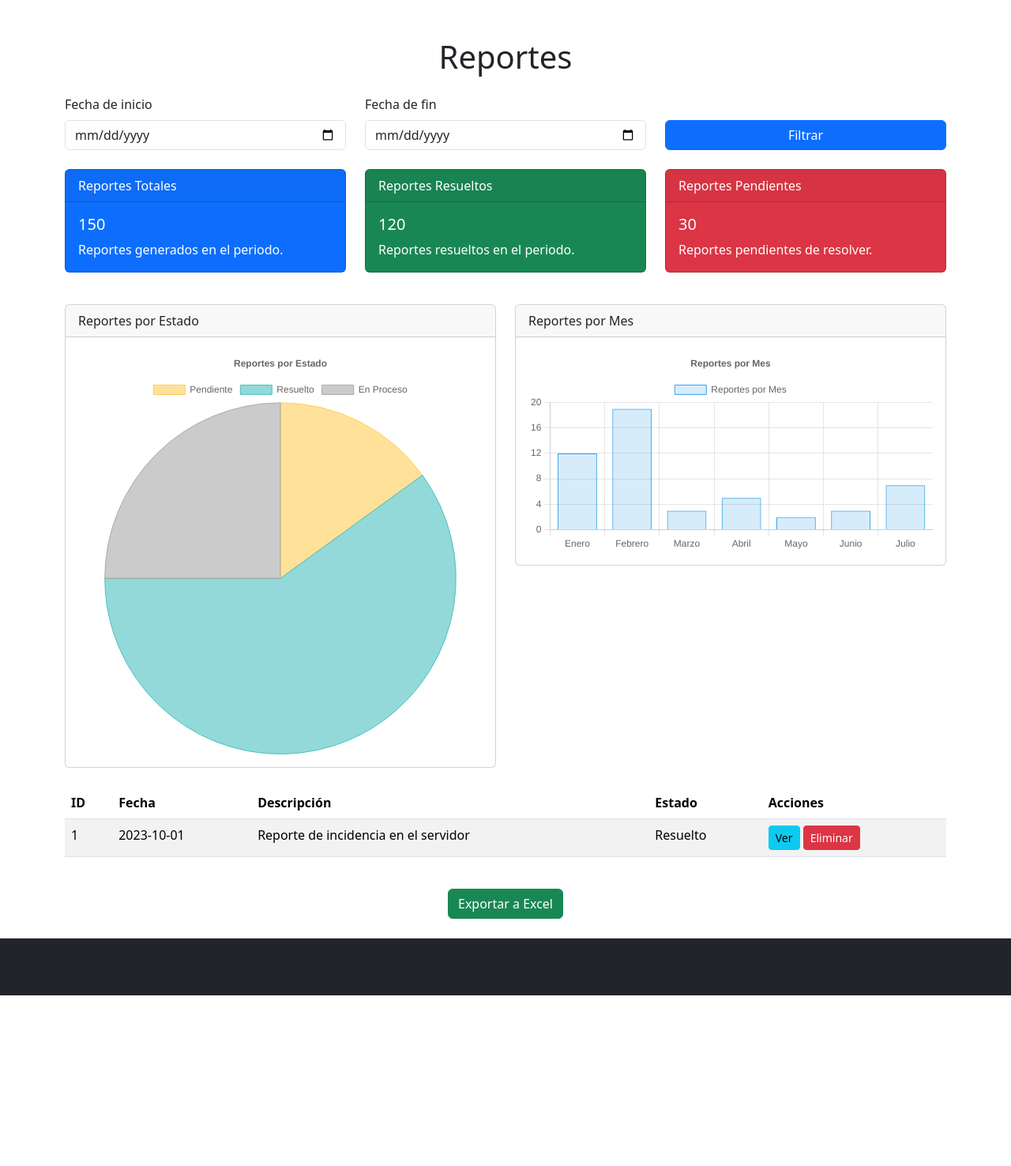
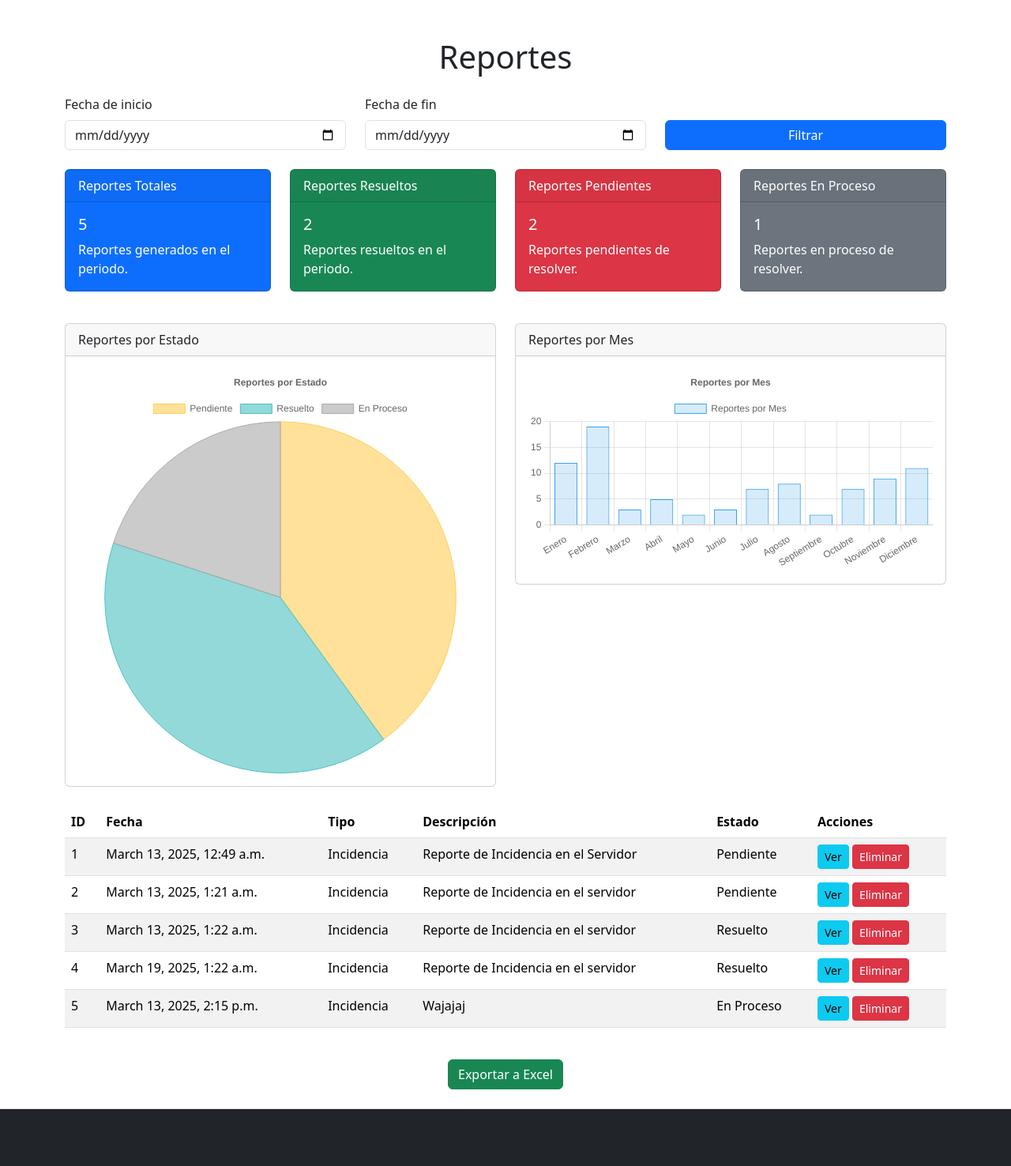
Before and after one commit to SatellitexOT12/ProyectoMantenimientoUCI, a Django app: page /reportes/ in a window 1280 px wide. Shown: the part 96-1572 px from the top of the page at 79% size. Before the commit the page ends 1356 px from the top, so only its background shows below. Run offline with Django 5.2, Linux system fonts and the light colour scheme; data comes from the database, SQL or seed files in the repository; both versions use the stored data as it was after the commit; some libraries are stand-ins or nearby versions.

Commit message:
Implementada Funcionalidad en la pagina reporte a las tarjetas y a el grafico de pastel

```diff
--- a/web_mantenimiento_uci/usuarios/admin.py
+++ b/web_mantenimiento_uci/usuarios/admin.py
@@ -1,5 +1,5 @@
 from django.contrib import admin
-from .models import Incidencia , Material
+from .models import Incidencia , Material , Reporte
 
 
 # Register your models here.
@@ -10,5 +10,9 @@ class IncidenciaAdmin(admin.ModelAdmin):
 class MaterialAdmin(admin.ModelAdmin):
     list_display =("id","nombre","tipo","cantidad")
 
+class ReporteAdmin(admin.ModelAdmin):
+    list_display =("id","tipo","fecha","descripcion","estado","reporte_incidencia","reporte_material")
+
 admin.site.register(Incidencia,IncidenciaAdmin)
 admin.site.register(Material,MaterialAdmin)
+admin.site.register(Reporte,ReporteAdmin)
--- a/web_mantenimiento_uci/usuarios/models.py
+++ b/web_mantenimiento_uci/usuarios/models.py
@@ -47,3 +47,30 @@ class Material(models.Model):
     nombre = models.CharField(max_length=100)
     tipo=models.CharField(max_length=100)
     cantidad=models.IntegerField()
+
+
+class Reporte(models.Model):
+
+
+
+    fecha = models.DateTimeField()
+    descripcion = models.TextField()
+    estado = models.CharField(max_length=50,blank=True)
+
+    reporte_incidencia = models.ForeignKey(Incidencia,on_delete=models.CASCADE,null=True, blank=True)
+    reporte_material = models.ForeignKey(Material,on_delete=models.CASCADE,null=True, blank=True)
+
+
+    def save(self, *args, **kwargs):
+        self.estado = self.reporte_incidencia.estado
+        super().save(*args, **kwargs)
+
+
+    @property
+    def tipo(self):
+        if self.reporte_incidencia is not None:
+            return "Incidencia"
+        elif self.reporte_material is not None:
+            return "Material"
+        else:
+            return "Sin tipo"
--- a/web_mantenimiento_uci/usuarios/templates/all_reportes.html
+++ b/web_mantenimiento_uci/usuarios/templates/all_reportes.html
@@ -26,30 +26,40 @@
 
     <!-- Tarjetas de Resumen -->
     <div class="row mb-4">
-        <div class="col-md-4">
+        <div class="col-md-3">
             <div class="card text-white bg-primary mb-3">
                 <div class="card-header">Reportes Totales</div>
                 <div class="card-body">
-                    <h5 class="card-title">150</h5>
+                    <h5 class="card-title">{{totalReportes}}</h5>
                     <p class="card-text">Reportes generados en el periodo.</p>
                 </div>
             </div>
         </div>
-        <div class="col-md-4">
+        <div class="col-md-3">
             <div class="card text-white bg-success mb-3">
                 <div class="card-header">Reportes Resueltos</div>
                 <div class="card-body">
-                    <h5 class="card-title">120</h5>
+                    <h5 class="card-title">{{reporte_resuelto}}</h5>
                     <p class="card-text">Reportes resueltos en el periodo.</p>
                 </div>
             </div>
         </div>
-        <div class="col-md-4">
+        <div class="col-md-3">
             <div class="card text-white bg-danger mb-3">
                 <div class="card-header">Reportes Pendientes</div>
                 <div class="card-body">
-                    <h5 class="card-title">30</h5>
+                    <h5 class="card-title">{{reporte_pendiente}}</h5>
                     <p class="card-text">Reportes pendientes de resolver.</p>
+                </div>
+            </div>
+        </div>
+
+        <div class="col-md-3">
+            <div class="card text-white bg-secondary mb-3">
+                <div class="card-header">Reportes En Proceso</div>
+                <div class="card-body">
+                    <h5 class="card-title">{{reporte_enProceso}}</h5>
+                    <p class="card-text">Reportes en proceso de resolver.</p>
                 </div>
             </div>
         </div>
@@ -82,22 +92,28 @@
                 <tr>
                     <th>ID</th>
                     <th>Fecha</th>
+                    <th>Tipo</th>
                     <th>Descripción</th>
                     <th>Estado</th>
                     <th>Acciones</th>
                 </tr>
             </thead>
             <tbody>
+
+                {% for x in tableReporte %}
                 <tr>
-                    <td>1</td>
-                    <td>2023-10-01</td>
-                    <td>Reporte de incidencia en el servidor</td>
-                    <td>Resuelto</td>
+                    <td>{{x.id}}</td>
+                    <td>{{x.fecha}}</td>
+                    <td>{{x.tipo}}</td>
+                    <td>{{x.descripcion}}</td>
+                    <td>{{x.reporte_incidencia.get_estado_display}}</td>
                     <td>
                         <button class="btn btn-sm btn-info">Ver</button>
                         <button class="btn btn-sm btn-danger">Eliminar</button>
                     </td>
                 </tr>
+
+                {%endfor%}
                 <!-- Más filas aquí -->
             </tbody>
         </table>
@@ -120,7 +136,7 @@
             labels: ['Pendiente', 'Resuelto', 'En Proceso'], // Etiquetas para cada estado
             datasets: [{
                 label: 'Reportes por Estado',
-                data: [30, 120, 50], // Datos dinámicos (ejemplo: 30 pendientes, 120 resueltos, 50 en proceso)
+                data: [{{reporte_pendiente}}, {{reporte_resuelto}}, {{reporte_enProceso}}], // Datos dinámicos (ejemplo: 30 pendientes, 120 resueltos, 50 en proceso)
                 backgroundColor: [
                     'rgba(255, 205, 86, 0.6)', // Amarillo para Pendiente
                     'rgba(75, 192, 192, 0.6)', // Verde para Resuelto
@@ -153,10 +169,10 @@
     var mesChart = new Chart(ctxMes, {
         type: 'bar',
         data: {
-            labels: ['Enero', 'Febrero', 'Marzo', 'Abril', 'Mayo', 'Junio', 'Julio'],
+            labels: ['Enero', 'Febrero', 'Marzo', 'Abril', 'Mayo', 'Junio', 'Julio','Agosto','Septiembre','Octubre','Noviembre','Diciembre'],
             datasets: [{
                 label: 'Reportes por Mes',
-                data: [12, 19, 3, 5, 2, 3, 7],
+                data: [12, 19, 3, 5, 2, 3, 7,8,2,7,9,11],
                 backgroundColor: 'rgba(54, 162, 235, 0.2)',
                 borderColor: 'rgba(54, 162, 235, 1)',
                 borderWidth: 1
--- a/web_mantenimiento_uci/usuarios/views.py
+++ b/web_mantenimiento_uci/usuarios/views.py
@@ -6,7 +6,7 @@ from django.contrib.auth.models import User
 from django.views.decorators.csrf import csrf_exempt
 from django.contrib.auth.decorators import login_required ,permission_required,user_passes_test
 from django.utils import timezone
-from .models import Incidencia,Material
+from .models import Incidencia,Material,Reporte
 from django.core.paginator import Paginator
 from datetime import datetime
 import json
@@ -255,7 +255,21 @@ def seleccionar_material(request,item_id):
         return render(request, 'editar_material.html', {'material': material})
 
 def reportes(request):
-    return render(request,'all_reportes.html')
+    tableReporte = Reporte.objects.all()
+
+    totalReportes = tableReporte.count()
+    reporte_resuelto = tableReporte.filter(estado='resuelto').count()
+    reporte_pendiente = tableReporte.filter(estado='pendiente').count()
+    reporte_enProceso = tableReporte.filter(estado = 'en_proceso').count()
+    context = {
+        'tableReporte' : tableReporte,
+        'totalReportes' : totalReportes,
+        'reporte_resuelto' : reporte_resuelto,
+        'reporte_pendiente' : reporte_pendiente,
+        'reporte_enProceso' : reporte_enProceso
+    }
+
+    return render(request,'all_reportes.html',context)
 
 def main(request):
 
```
Also changed, not shown: web_mantenimiento_uci/db.sqlite3, web_mantenimiento_uci/usuarios/migrations/0015_reporte.py (added), web_mantenimiento_uci/usuarios/migrations/0016_alter_reporte_reporte_material.py (added), web_mantenimiento_uci/usuarios/migrations/0017_alter_reporte_reporte_incidencia.py (added), web_mantenimiento_uci/usuarios/migrations/0018_remove_reporte_tipo.py (added), web_mantenimiento_uci/usuarios/migrations/0019_reporte_estado.py (added).
